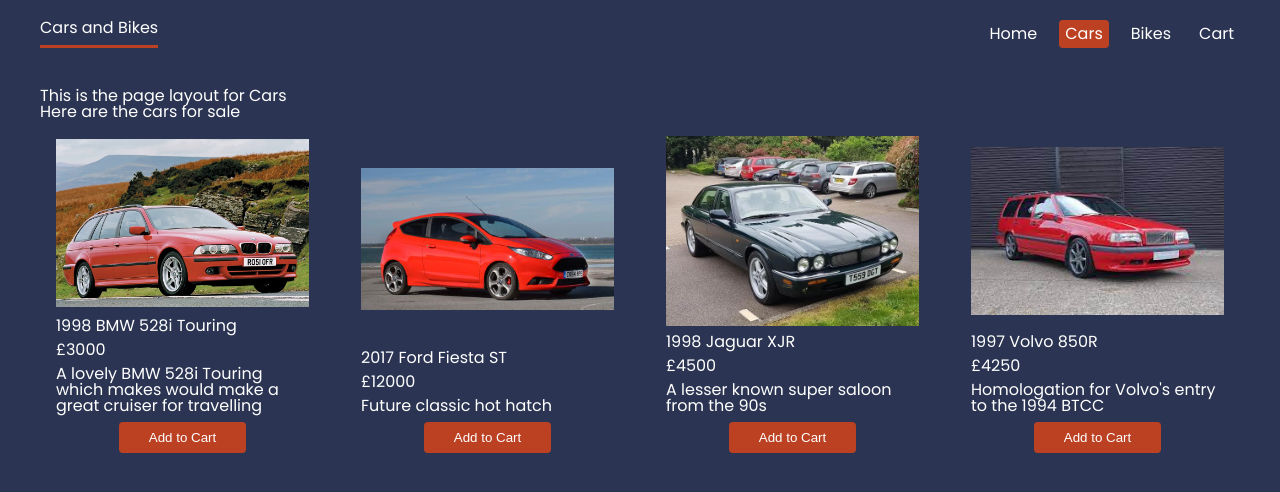
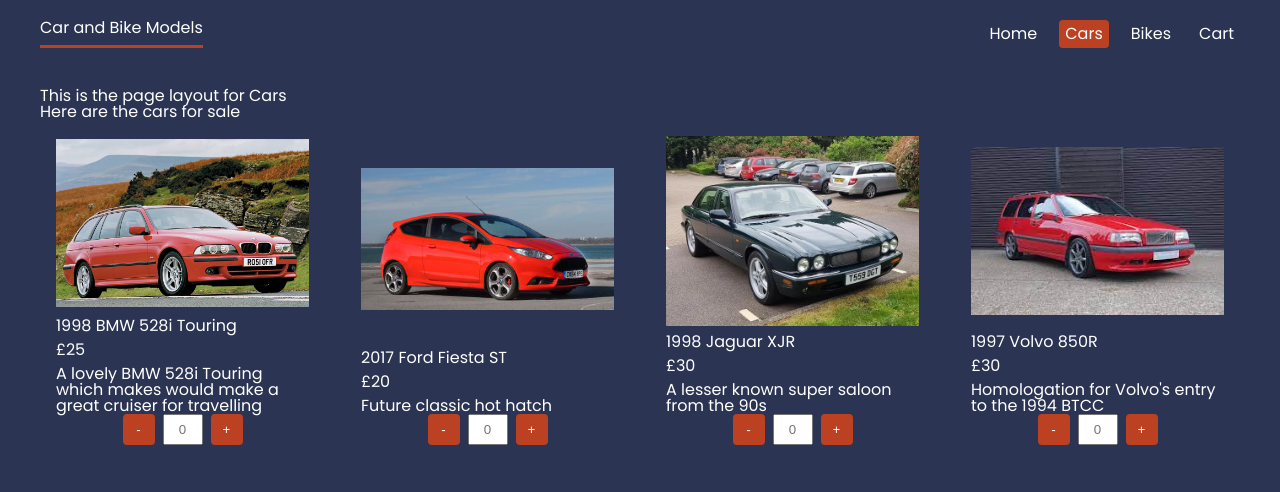
Before and after one commit to LukasDrinkwater/project-shopping-cart, a React (Vite) app: page /cars in a window 1280 px wide. Shown: the top 492 px of the page. Built offline with nearby package versions, Linux system fonts and the light colour scheme.

Commit message:
changed card layout, fixed issue with css in card

```diff
--- a/src/components/VehicleCard.jsx
+++ b/src/components/VehicleCard.jsx
@@ -9,7 +9,15 @@
         <p>£{price}</p>
         <p>{disc}</p>
       </div>
-      <button className="cardButton">Add to Cart</button>
+      <div className="cardButtonContainer">
+        <button className="cardButton">-</button>
+        <input placeholder="0">
+          {
+            // length of the card array
+          }
+        </input>
+        <button className="cardButton">+</button>
+      </div>
     </div>
   );
 };
--- a/src/pageLayouts/CartLayout.jsx
+++ b/src/pageLayouts/CartLayout.jsx
@@ -1,7 +1,11 @@
+// need to display the number of items in the cart.
+
 const CartLayout = () => {
   return (
     <div>
       <p>This is the cart layout</p>
+
+      {/* component that has checkout and clear cart. */}
     </div>
   );
 };
--- a/src/pageLayouts/RootLayout.jsx
+++ b/src/pageLayouts/RootLayout.jsx
@@ -1,13 +1,15 @@
 import { Outlet, NavLink } from "react-router-dom";
 // Header is at the top of every page. Then the other components are rendered
 // in <main>
+
+// need to add a variable that also shows the amount of items in the cart
 
 const RootLayout = () => {
   return (
     <div className="root-layout">
       <header>
         <nav>
-          <h1>Cars and Bikes</h1>
+          <h1>Car and Bike Models</h1>
           <NavLink to="/">Home</NavLink>
           <NavLink to="cars">Cars</NavLink>
           <NavLink to="bikes">Bikes</NavLink>
--- a/src/pages/cars/carData.jsx
+++ b/src/pages/cars/carData.jsx
@@ -6,7 +6,7 @@
     make: "BMW",
     model: "528i Touring",
     year: 1998,
-    price: 3000,
+    price: 25,
     disc: "A lovely BMW 528i Touring which makes would make a great cruiser for travelling",
     img: "src/assets/images/cars/bmw528i.jpg",
   },
@@ -15,7 +15,7 @@
     make: "Ford",
     model: "Fiesta ST",
     year: 2017,
-    price: 12000,
+    price: 20,
     disc: "Future classic hot hatch",
     img: "src/assets/images/cars/fiestast.jpg",
   },
@@ -24,7 +24,7 @@
     make: "Jaguar",
     model: "XJR",
     year: "1998",
-    price: 4500,
+    price: 30,
     disc: "A lesser known super saloon from the 90s",
     img: "src/assets/images/cars/jaguarxjr.webp",
   },
@@ -33,7 +33,7 @@
     make: "Volvo",
     model: "850R",
     year: 1997,
-    price: 4250,
+    price: 30,
     disc: "Homologation for Volvo's entry to the 1994 BTCC",
     img: "src/assets/images/cars/volvo850r.jpeg",
   },
--- a/src/styles/cardLayout.css
+++ b/src/styles/cardLayout.css
@@ -19,10 +19,18 @@
   margin-top: 0.5rem;
 }
 
+.cardButtonContainer {
+  display: flex;
+  justify-content: center;
+}
 .cardButton {
-  /* margin auto to make the button be in the middle */
-  margin: auto;
-  margin-top: 0.5rem;
-  width: 50%;
+  width: 2rem;
+}
+
+.cardButtonContainer input {
+  max-width: 2rem;
+  /* height: 100%; */
+  margin-left: 0.5rem;
+  margin-right: 0.5rem;
   text-align: center;
 }
```
